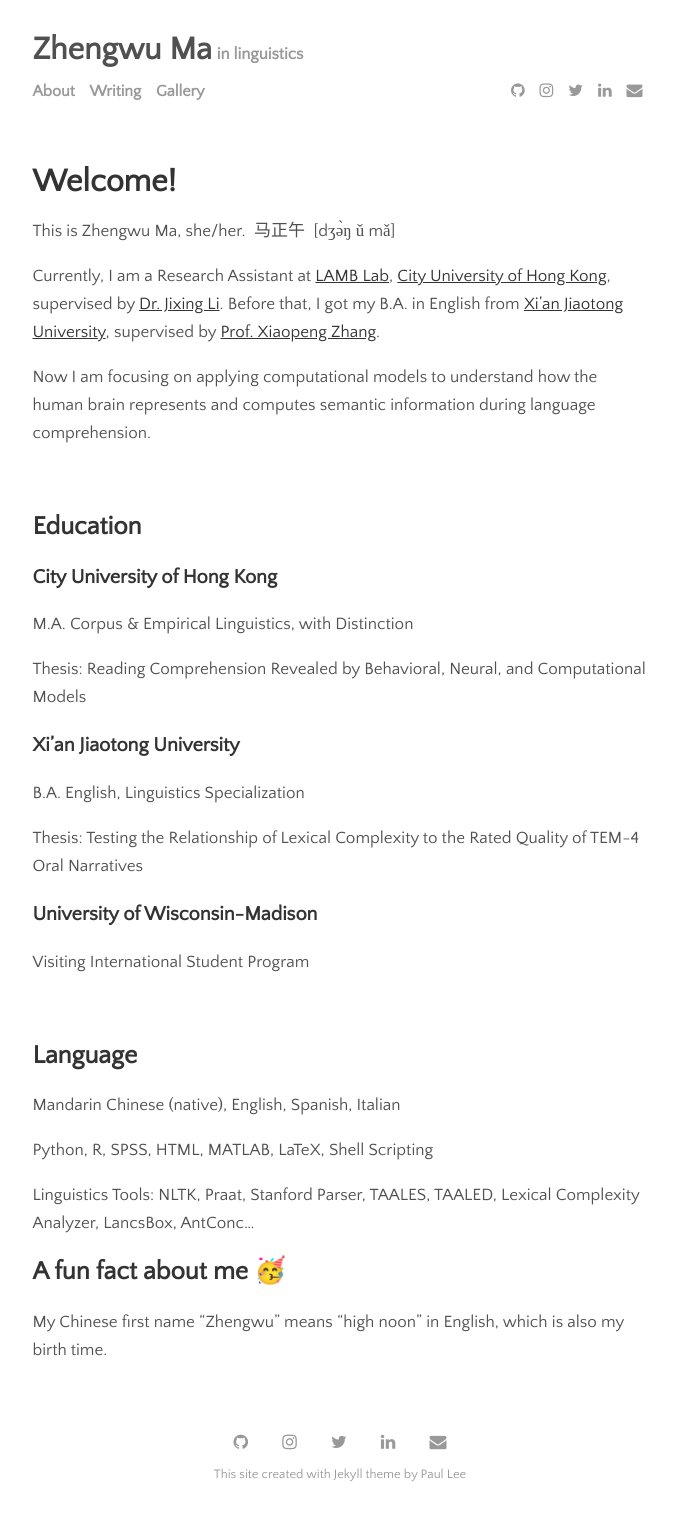
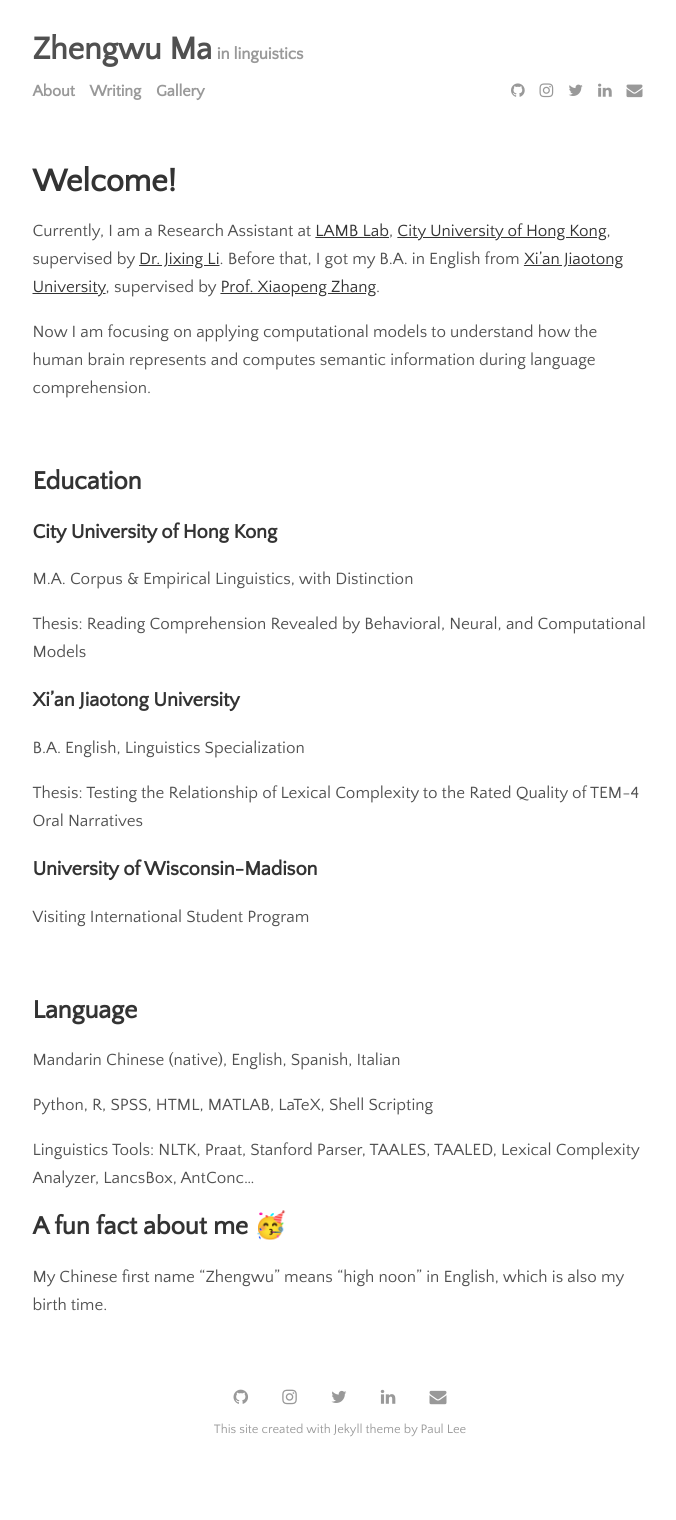
Before and after one commit to zhengwuma/zhengwuma.github.io, a Jekyll site: the page built from menu/about.md, in a window 1280 px wide. Shown: the whole page, without its empty margins (300-976 px from the left). Built offline with Jekyll 4.4.1, drawn with Linux system fonts in a browser that asks for light colours; after the commit the page ends 1475 px from its top, so only the background shows below that.

Commit message:
Update about.md

```diff
--- a/menu/about.md
+++ b/menu/about.md
@@ -3,8 +3,6 @@ layout: page
 title: Welcome!
 permalink: /about
 ---
-This is Zhengwu Ma, she/her.&ensp;马正午&ensp;[dʒə̀ŋ ǔ mǎ]
-
 Currently, I am a Research Assistant at [LAMB Lab](https://compneurolinglab.github.io/), [City University of Hong Kong](https://www.cityu.edu.hk/), supervised by [Dr. Jixing Li](https://jixing-li.github.io/). Before that, I got my B.A. in English from [Xi'an Jiaotong University](http://www.xjtu.edu.cn), supervised by [Prof. Xiaopeng Zhang](http://gr.xjtu.edu.cn/en/web/zhangxp).
 
 Now I am focusing on applying computational models to understand how the human brain represents and computes semantic information during language comprehension.
```
